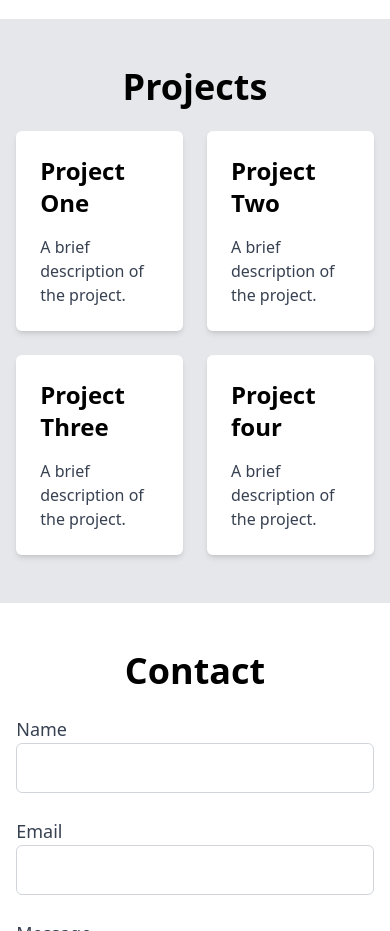
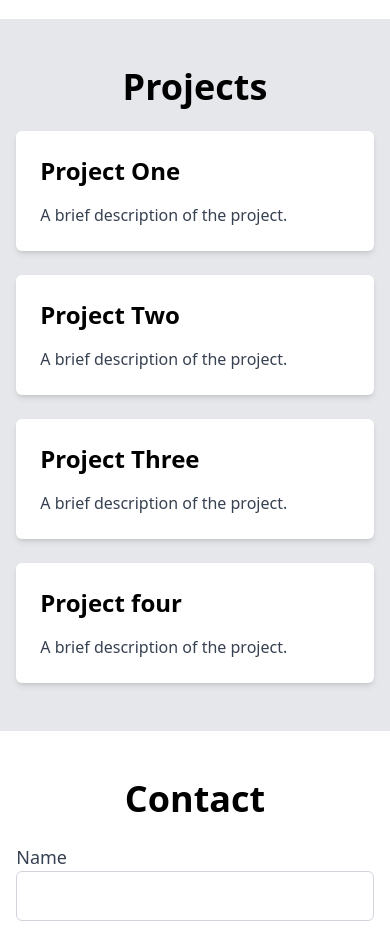
Before and after one commit to bharatroy4D/tailwind-responsive-portfolio, a plain HTML site: page index.html in a window 390 px wide. Shown: the part 1160-2091 px from the top of the page. Drawn offline with nearby package versions, Linux system fonts and the light colour scheme.

Commit message:
project grid col edit

```diff
--- a/index.html
+++ b/index.html
@@ -52,7 +52,7 @@
     <section id="projects" class="py-12 bg-gray-200">
         <div class="container w-11/12 mx-auto">
             <h2 class="text-4xl font-bold mb-6 text-center ">Projects</h2>
-            <div class="grid grid-cols-2 md:grid-cols-4 gap-6">
+            <div class="grid grid-cols-1 md:grid-cols-4 gap-6">
                 <!-- Project 1 -->
                 <div class="bg-white p-6 rounded-md shadow-md">
                     <h3 class="text-2xl font-semibold mb-4">Project One</h3>
```
